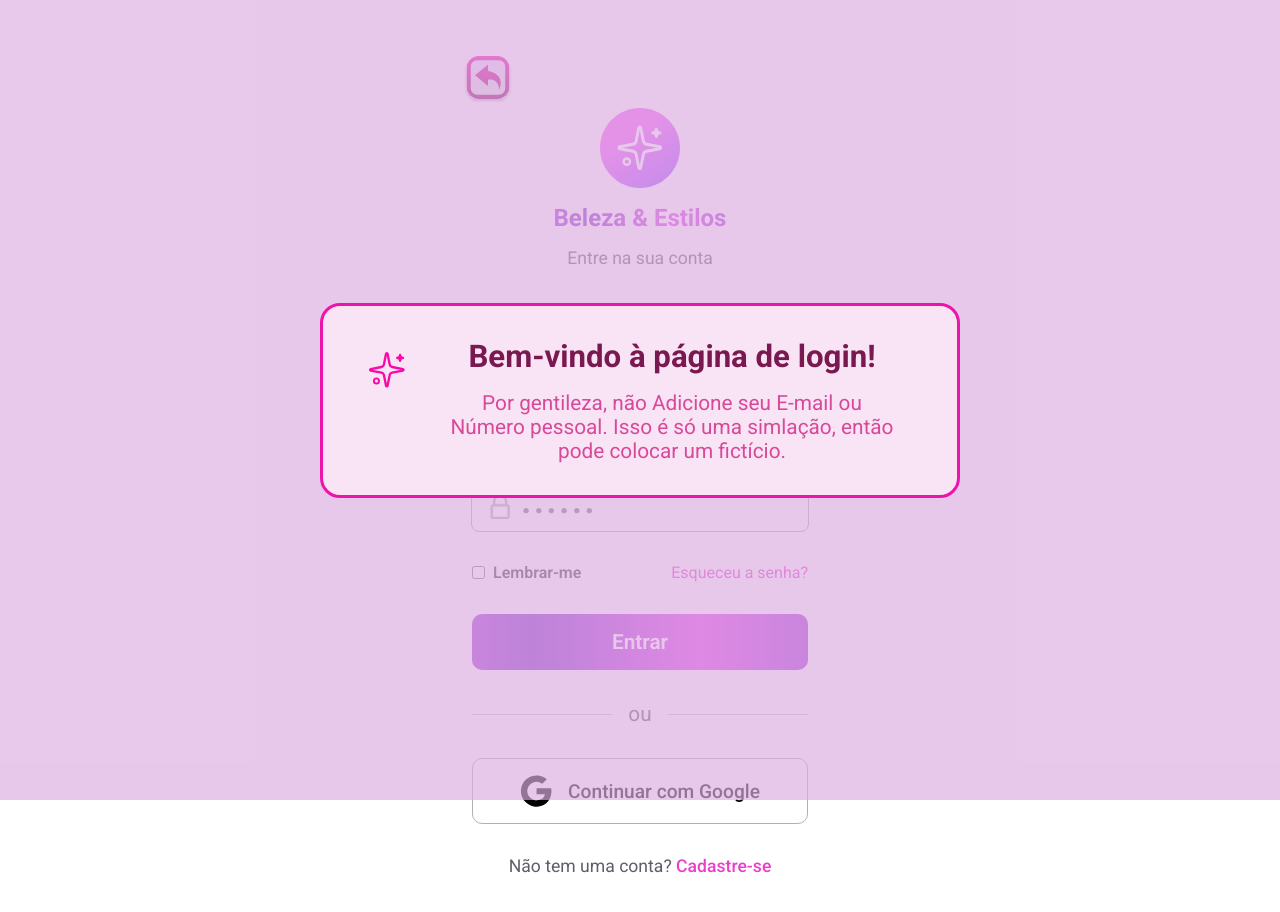
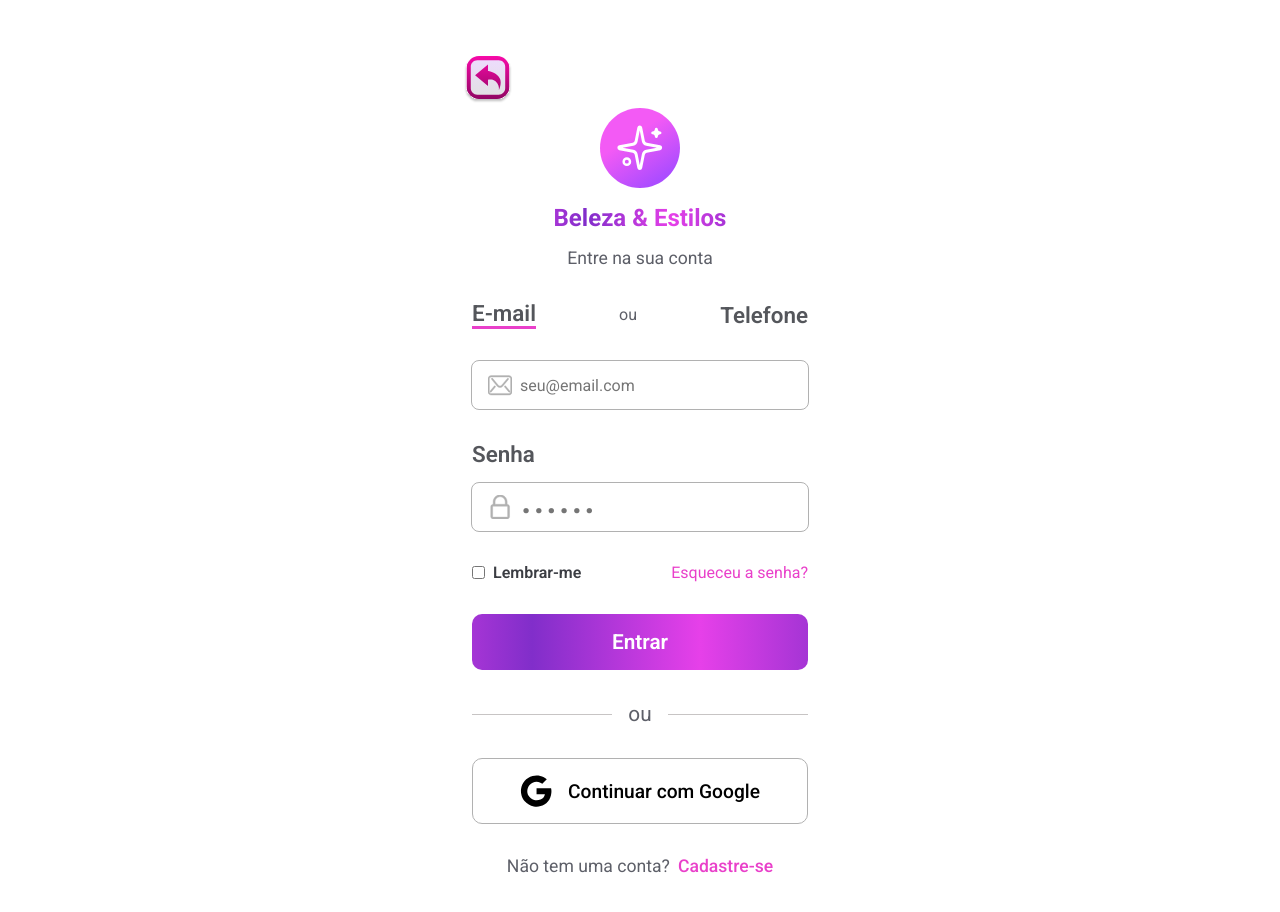
Before and after one commit to lucas-jose-dev/bellaSalao, a React (Vite) app: page /login in a window 1280 px wide. Shown: the top 912 px of the page. Built offline with nearby package versions, Linux system fonts and the light colour scheme; a web font is replaced by a local one.

Commit message:
Arrumando o alert do login.

```diff
--- a/src/components/Header/Header.jsx
+++ b/src/components/Header/Header.jsx
@@ -46,6 +46,7 @@ export default function Header() {
                 >
                     <Link to="/login"
                         onClick={() => {
+                            sessionStorage.setItem("loginAlertVisto", "true")
                             if (menu) {
                                 setMenu(false)
                             }
--- a/src/pages/Cadastro/Cadastro.jsx
+++ b/src/pages/Cadastro/Cadastro.jsx
@@ -287,7 +287,7 @@ export default function Cadastro() {
                         </button>
                         <p>
                             Já tem um cadastro?
-                            <Link to="/login" className={styles.linke}> Login</Link>
+                            <Link to="/login" className={styles.linke}>Login</Link>
                         </p>
                     </div>
                 </div>
--- a/src/pages/Cadastro/cadastro.module.css
+++ b/src/pages/Cadastro/cadastro.module.css
@@ -81,7 +81,7 @@
 }
 
 .divLabelCadastro label {
-cursor: pointer;
+    cursor: pointer;
 }
 
 .divInputsCadastro {
@@ -229,6 +229,8 @@ cursor: pointer;
 
 .divBtnCadastro p {
     font-size: 1.1rem;
+    display: flex;
+    gap: .5rem;
 }
 
 .divBtnCadastro p a {
--- a/src/pages/Login/Login.jsx
+++ b/src/pages/Login/Login.jsx
@@ -16,6 +16,7 @@ export default function Login() {
     const [valorEmail, setValorEmail] = useState("")
     const [valorTelefone, setValorTelefone] = useState("")
     const [valorSenha, setValorSenha] = useState("")
+    const [showAlert, setShowAleert] = useState(sessionStorage.getItem("loginAlertVisto"))
 
     const [showEmailTelefone, setShowEmailTelefone] = useState("email")
 
@@ -29,10 +30,18 @@ export default function Login() {
         }
     }
 
+    useEffect(() => {
+        if (showAlert === "false") {
+            sessionStorage.setItem("loginAlertVisto", "true")
+        }
+
+        // console.log("btnCadastro mudou para:", typeof showAlert)
+    }, [])
+
     return (
         <>
             <Alert
-                show={true}
+                show={showAlert === "true"}
                 iconeStatus={estrela2}
                 estilosDivAlert={styles.divAlertLogin}
                 estilosDivItens={styles.divItensLogin}
@@ -43,7 +52,11 @@ export default function Login() {
             ></Alert>
             <section className={styles.sectionLogin}>
                 <div className={styles.divLoginPai}>
-                    <Link to="/" className={styles.btnVoltar} title='Voltar para pagina'>
+                    <Link
+                        to="/"
+                        className={styles.btnVoltar}
+                        title='Voltar para pagina'
+                    >
                         <img src={btnVoltar} alt="" />
                     </Link>
                     <div className={styles.divTitulo}>
@@ -104,10 +117,10 @@ export default function Login() {
                             </div>
                         </div>
                         <div className={`${styles.divInputsLogin} ${showEmailTelefone === "telefone"
-                                ?
-                                styles.divEmailTelefoneLoginShow
-                                :
-                                styles.divEmailTelefoneLoginClose
+                            ?
+                            styles.divEmailTelefoneLoginShow
+                            :
+                            styles.divEmailTelefoneLoginClose
                             }
                             `}>
                             <div>
@@ -166,7 +179,15 @@ export default function Login() {
                         </button>
                         <p>
                             Não tem uma conta?
-                            <Link to="/cadastro" title='Cadastrar'> Cadastre-se</Link>
+                            <Link
+                                to="/cadastro"
+                                title='Cadastrar'
+                                onClick={() => {
+                                    sessionStorage.setItem("loginAlertVisto", "false")
+                                }}
+                            >
+                                Cadastre-se
+                            </Link>
                         </p>
                     </div>
                 </div>
--- a/src/pages/Login/login.module.css
+++ b/src/pages/Login/login.module.css
@@ -248,6 +248,8 @@
 
 .divBtnLogin p {
     font-size: 1.1rem;
+    display: flex;
+    gap: .5rem;
 }
 
 .divBtnLogin p a {
--- a/src/pages/components/Alert/Alert.jsx
+++ b/src/pages/components/Alert/Alert.jsx
@@ -3,12 +3,12 @@ import styles from './alert.module.css'
 import emailNumber from '../../../services/tratarErrosAlert'
 
 
-export default function Alert({ slogan, informe, delay, estilosDivAlert, estilosDivItens, estilosDivTitulos, estilosDivBtn, children, iconeStatus,sairDoAlert }) {
+export default function Alert({ show, slogan, informe, delay, estilosDivAlert, estilosDivItens, estilosDivTitulos, estilosDivBtn, children, iconeStatus,sairDoAlert }) {
     const [showAlert, setShowAleert] = useState(false)
 
 
     useEffect(() => {
-        setShowAleert(true)
+        setShowAleert(show)
         const timer = setTimeout(() => {
             setShowAleert(false)
         }, delay)
```
